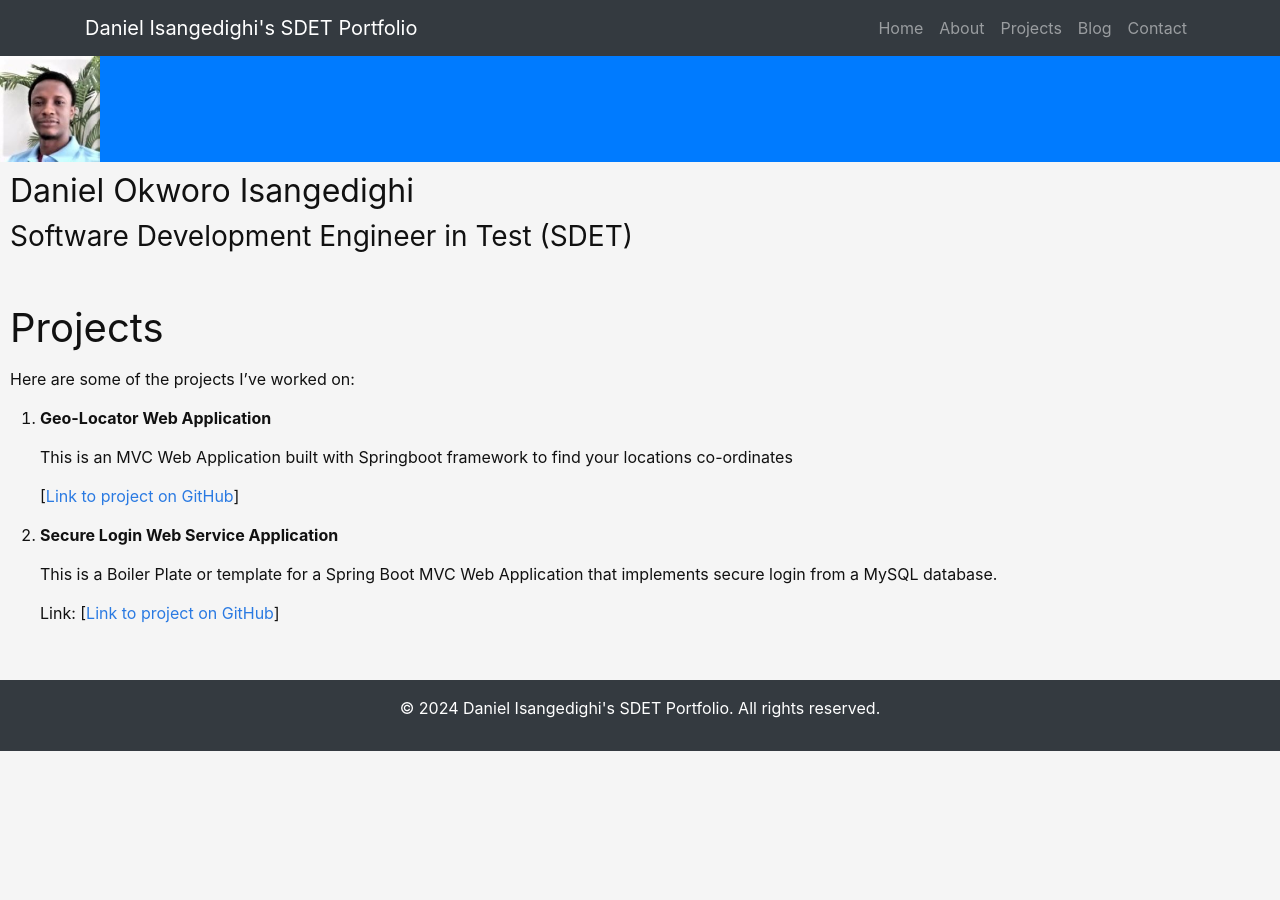
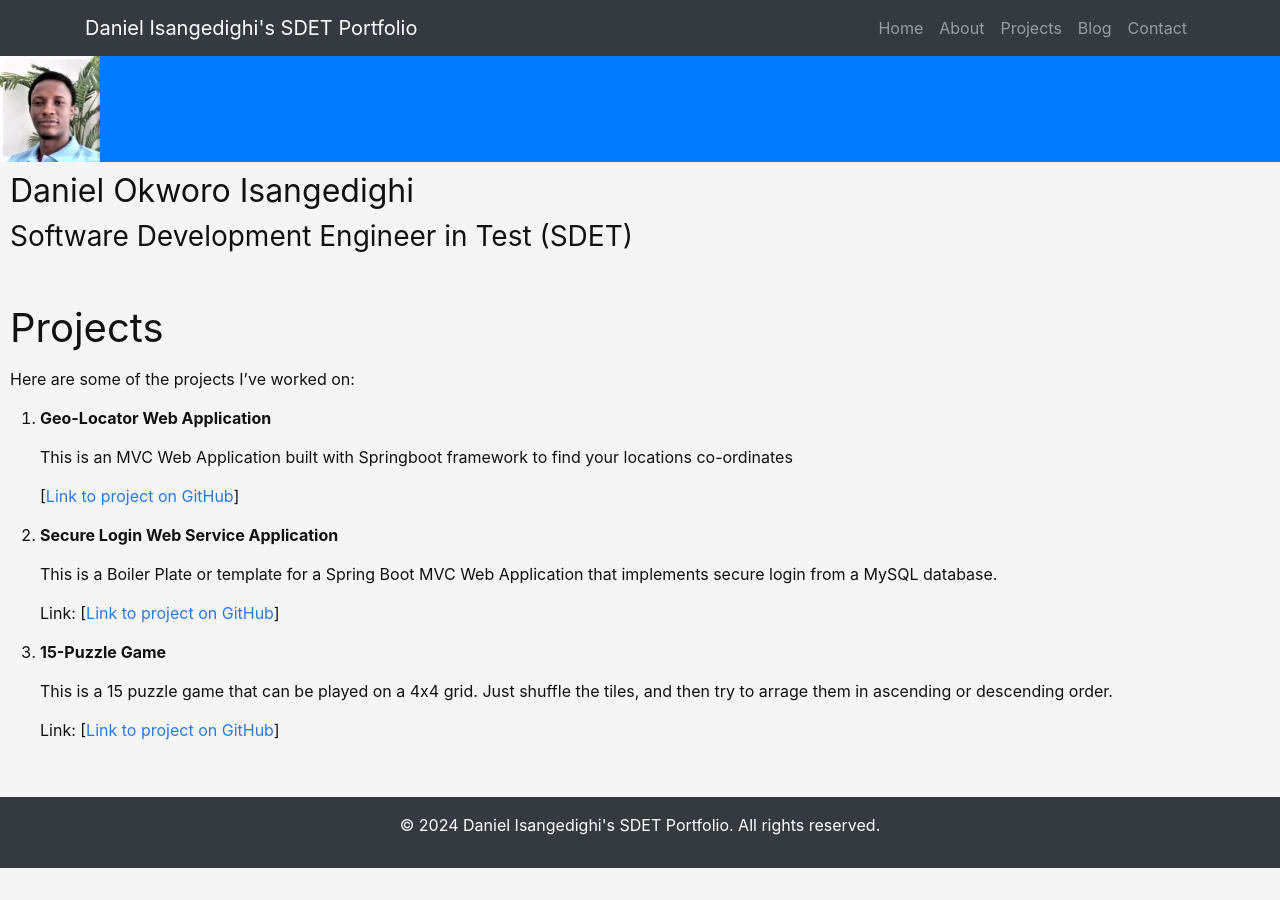
Before and after one commit to danielisangedighi/danielisangedighi.github.io, a Jekyll site: the page built from projects.markdown, in a window 1280 px wide. Built offline with Jekyll 4.4.1, drawn with Linux system fonts in a browser that asks for light colours; nearby versions of some CDN libraries.

Commit message:
Project Update - 15-Puzzle game

```diff
--- a/projects.markdown
+++ b/projects.markdown
@@ -19,8 +19,16 @@ Here are some of the projects I've worked on:
    Link: [[Link to project on GitHub](https://github.com/danielisangedighi/login-securitychasis)]
 
 
+3. **15-Puzzle Game**
+
+   This is a 15 puzzle game that can be played on a 4x4 grid.
+   Just shuffle the tiles, and then try to arrage them in ascending or descending order.
+
+   Link: [[Link to project on GitHub](https://github.com/isangedighidaniel/15PuzzleGame)]
+
+
 <!--
-2. **Project 2**
+X. **Project 2**
    Description: [Brief description]
    Link: [Link to project]
 
```
